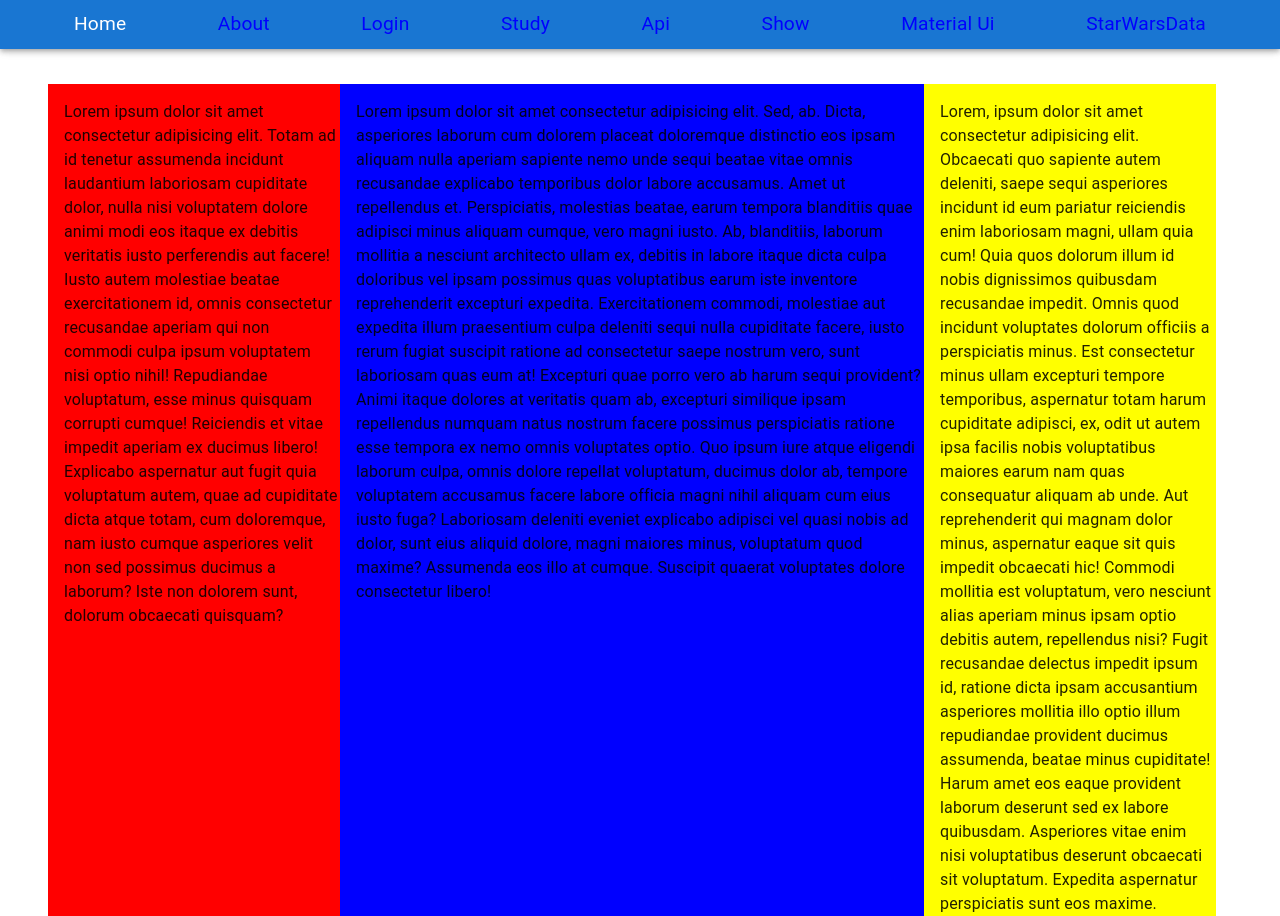
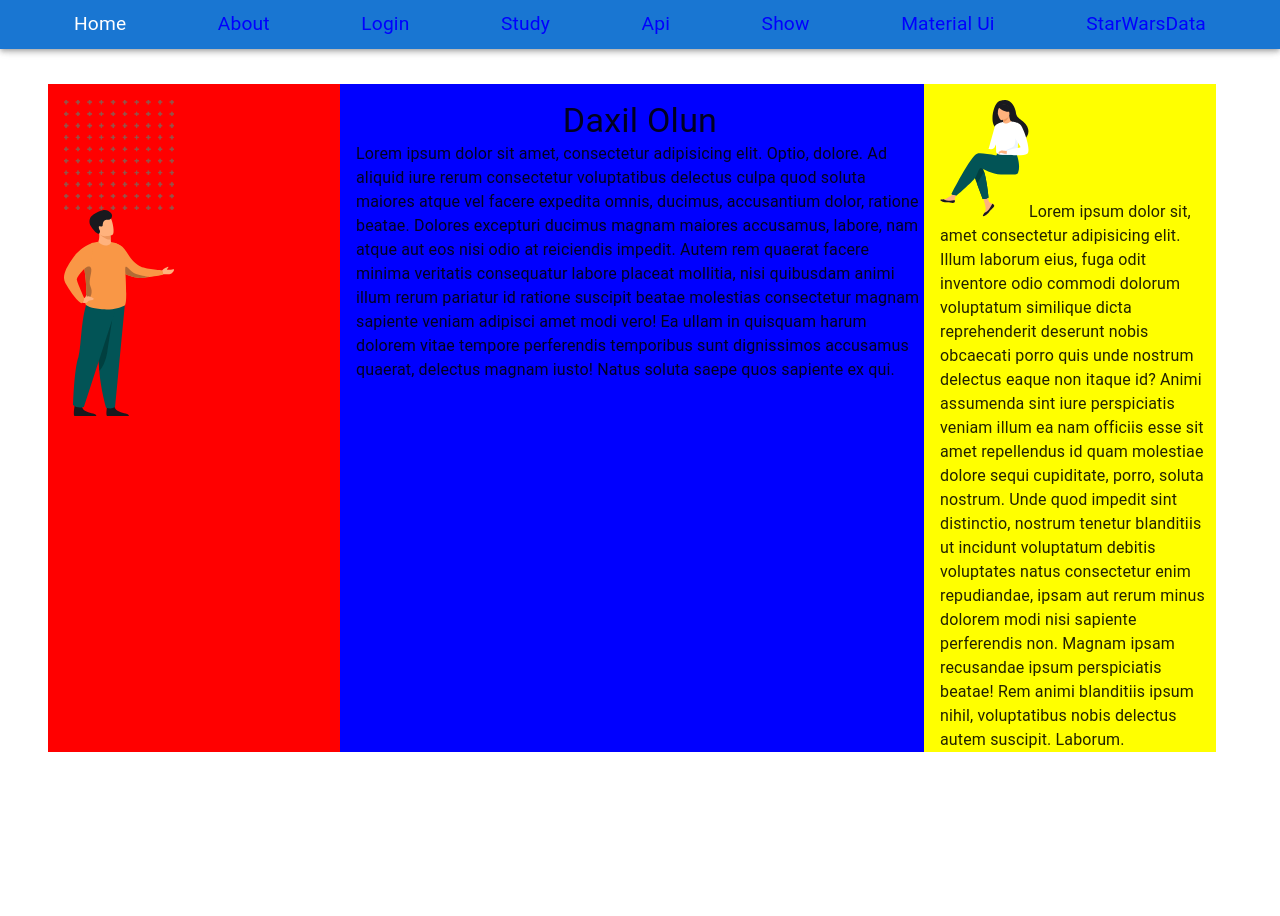
Before and after one commit to Sahmirze/Reacat-apps, a React (Create React App) app in the folder raect_routers/: page / in a window 1280 px wide. After the commit the page ends 800 px from the top, so only its background shows below. Built offline with nearby package versions, Linux system fonts and the light colour scheme; no server answers.

Commit message:
ready  grid 1

```diff
--- a/raect_routers/src/pages/home.jsx
+++ b/raect_routers/src/pages/home.jsx
@@ -2,31 +2,58 @@
 import PageContainer from "routes/PageContainer"
 import Frame from 'assist/Frame.svg'
 import Shape1 from 'assist/shape-1.svg'
+import Group from 'assist/Group.svg'
 import { Container } from "@mui/system"
-import { Grid } from "@mui/material"
+import { Box, CardMedia, Grid, Typography } from "@mui/material"
 function Home(){
 	return(
 		<>
 			<PageContainer >
-				<Container    sx={{
+				<Container     sx={{
 					minHeight:'80vh',
-
 				}}>
 					<Grid container spacing={2}>
-						<Grid item  sm={3}  sx={{
-							backgroundColor:'red'
+						<Grid item  direction={"column"} sm={3}  sx={{
+							backgroundColor:'red',
 							}}>
-								Lorem ipsum dolor sit amet consectetur adipisicing elit. Totam ad id tenetur assumenda incidunt laudantium laboriosam cupiditate dolor, nulla nisi voluptatem dolore animi modi eos itaque ex debitis veritatis iusto perferendis aut facere! Iusto autem molestiae beatae exercitationem id, omnis consectetur recusandae aperiam qui non commodi culpa ipsum voluptatem nisi optio nihil! Repudiandae voluptatum, esse minus quisquam corrupti cumque! Reiciendis et vitae impedit aperiam ex ducimus libero! Explicabo aspernatur aut fugit quia voluptatum autem, quae ad cupiditate dicta atque totam, cum doloremque, nam iusto cumque asperiores velit non sed possimus ducimus a laborum? Iste non dolorem sunt, dolorum obcaecati quisquam?
+							<Box sx={{
+								width:'40%'
+							}}>
+								<CardMedia
+							 component="img"
+							 weigth="20"
+							 height=""
+							 image={Shape1}
+							>
+							</CardMedia>
+							</Box>
+							<Box  sx={{
+								width:'40%',
+							}}>
+							<CardMedia
+							 component="img"
+
+							 image={Frame}
+							>
+							</CardMedia>
+							</Box>
 						</Grid>
 						<Grid item  sm={6} sx={{
 							backgroundColor:'blue'
 						}}>
-							Lorem ipsum dolor sit amet consectetur adipisicing elit. Sed, ab. Dicta, asperiores laborum cum dolorem placeat doloremque distinctio eos ipsam aliquam nulla aperiam sapiente nemo unde sequi beatae vitae omnis recusandae explicabo temporibus dolor labore accusamus. Amet ut repellendus et. Perspiciatis, molestias beatae, earum tempora blanditiis quae adipisci minus aliquam cumque, vero magni iusto. Ab, blanditiis, laborum mollitia a nesciunt architecto ullam ex, debitis in labore itaque dicta culpa doloribus vel ipsam possimus quas voluptatibus earum iste inventore reprehenderit excepturi expedita. Exercitationem commodi, molestiae aut expedita illum praesentium culpa deleniti sequi nulla cupiditate facere, iusto rerum fugiat suscipit ratione ad consectetur saepe nostrum vero, sunt laboriosam quas eum at! Excepturi quae porro vero ab harum sequi provident? Animi itaque dolores at veritatis quam ab, excepturi similique ipsam repellendus numquam natus nostrum facere possimus perspiciatis ratione esse tempora ex nemo omnis voluptates optio. Quo ipsum iure atque eligendi laborum culpa, omnis dolore repellat voluptatum, ducimus dolor ab, tempore voluptatem accusamus facere labore officia magni nihil aliquam cum eius iusto fuga? Laboriosam deleniti eveniet explicabo adipisci vel quasi nobis ad dolor, sunt eius aliquid dolore, magni maiores minus, voluptatum quod maxime? Assumenda eos illo at cumque. Suscipit quaerat voluptates dolore consectetur libero!
+							<Typography variant="h4" align="center">
+								Daxil Olun
+							</Typography>
+							Lorem ipsum dolor sit amet, consectetur adipisicing elit. Optio, dolore. Ad aliquid iure rerum consectetur voluptatibus delectus culpa quod soluta maiores atque vel facere expedita omnis, ducimus, accusantium dolor, ratione beatae. Dolores excepturi ducimus magnam maiores accusamus, labore, nam atque aut eos nisi odio at reiciendis impedit. Autem rem quaerat facere minima veritatis consequatur labore placeat mollitia, nisi quibusdam animi illum rerum pariatur id ratione suscipit beatae molestias consectetur magnam sapiente veniam adipisci amet modi vero! Ea ullam in quisquam harum dolorem vitae tempore perferendis temporibus sunt dignissimos accusamus quaerat, delectus magnam iusto! Natus soluta saepe quos sapiente ex qui.
 						</Grid>
 						<Grid item  sm={3} sx={{
 							backgroundColor:'yellow'
 						}}>
-							Lorem, ipsum dolor sit amet consectetur adipisicing elit. Obcaecati quo sapiente autem deleniti, saepe sequi asperiores incidunt id eum pariatur reiciendis enim laboriosam magni, ullam quia cum! Quia quos dolorum illum id nobis dignissimos quibusdam recusandae impedit. Omnis quod incidunt voluptates dolorum officiis a perspiciatis minus. Est consectetur minus ullam excepturi tempore temporibus, aspernatur totam harum cupiditate adipisci, ex, odit ut autem ipsa facilis nobis voluptatibus maiores earum nam quas consequatur aliquam ab unde. Aut reprehenderit qui magnam dolor minus, aspernatur eaque sit quis impedit obcaecati hic! Commodi mollitia est voluptatum, vero nesciunt alias aperiam minus ipsam optio debitis autem, repellendus nisi? Fugit recusandae delectus impedit ipsum id, ratione dicta ipsam accusantium asperiores mollitia illo optio illum repudiandae provident ducimus assumenda, beatae minus cupiditate! Harum amet eos eaque provident laborum deserunt sed ex labore quibusdam. Asperiores vitae enim nisi voluptatibus deserunt obcaecati sit voluptatum. Expedita aspernatur perspiciatis sunt eos maxime.
+							<item>
+								<img src={Group} alt="" />
+								Lorem ipsum dolor sit, amet consectetur adipisicing elit. Illum laborum eius, fuga odit inventore odio commodi dolorum voluptatum similique dicta reprehenderit deserunt nobis obcaecati porro quis unde nostrum delectus eaque non itaque id? Animi assumenda sint iure perspiciatis veniam illum ea nam officiis esse sit amet repellendus id quam molestiae dolore sequi cupiditate, porro, soluta nostrum. Unde quod impedit sint distinctio, nostrum tenetur blanditiis ut incidunt voluptatum debitis voluptates natus consectetur enim repudiandae, ipsam aut rerum minus dolorem modi nisi sapiente perferendis non. Magnam ipsam recusandae ipsum perspiciatis beatae! Rem animi blanditiis ipsum nihil, voluptatibus nobis delectus autem suscipit. Laborum.
+							</item>
+
 						</Grid>
 
 					</Grid>
```
